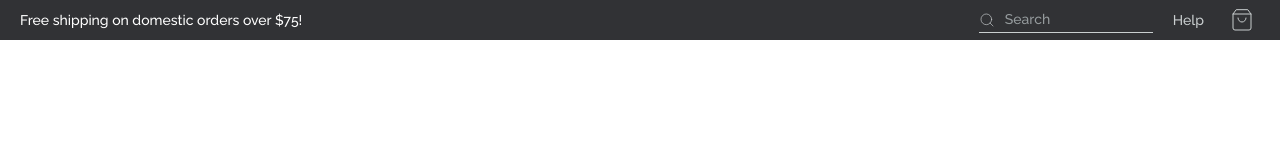
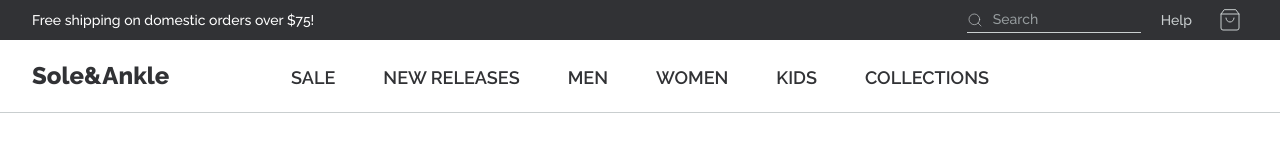
Before and after one commit to rajuplayground/sole-and-ankle, a website built with Vite: page src/index.html in a window 1280 px wide. Built offline with nearby package versions, Linux system fonts and the light colour scheme.

Commit message:
main header initial completed

```diff
--- a/src/index.html
+++ b/src/index.html
@@ -16,10 +16,9 @@
 </head>
 
 <body>
-    <header class="header">
-        <div class="max-wrapper">
+    <header>
         <div class="super-header">
-                <p>Free shipping on domestic orders over $75!</p>
+            <p class="header-ad-text">Free shipping on domestic orders over $75!</p>
             <label class="header-search">
                 <i data-feather="search" style="width: 16px; aspect-ratio: 1;"></i>
                 <input type="text" placeholder="Search" />
@@ -28,8 +27,28 @@
             <button class="img-button"><i data-feather="shopping-bag"
                     style="width: 24px; aspect-ratio: 1;"></i></button>
         </div>
+        <div class="main-header">
+            <div class="header-side">
+                <a href="#" class="logo">
+                    <h1>Sole&Ankle</h1>
+                </a>
+            </div>
+            <nav class="main-navigation">
+                <ul>
+                    <li><a href="#">Sale</a></li>
+                    <li><a href="#">New Releases</a></li>
+                    <li><a href="#">Men</a></li>
+                    <li><a href="#">Women</a></li>
+                    <li><a href="#">Kids</a></li>
+                    <li><a href="#">Collections</a></li>
+                </ul>
+            </nav>
+            <div class="header-side">
+
+            </div>
         </div>
     </header>
+
     <script>
         feather.replace()
     </script>
--- a/src/style.css
+++ b/src/style.css
@@ -26,7 +26,6 @@
     --fs-300: 1.125rem;
     --fs-400: 1.5rem;
     --fs-900: 6rem;
-
 }
 
 /*
@@ -87,18 +86,12 @@
     font-family: 'Raleway', sans-serif;
   }
 
+  a {
+    text-decoration: none;
+  }
+
   .feather {
     stroke-width: 1;
-  }
-
-  .max-wrapper {
-    max-width: 1440px;
-    padding-inline: 20px;
-    margin-inline: auto;
-  }
-
-  a {
-    text-decoration: none;
   }
 
   .img-button {
@@ -107,20 +100,19 @@
     color: inherit;
   }
 
-.header {
-    background-color: var(--clr-neutral-900);
-    color: var(--clr-neutral-300);
-    font-size: var(--fs-100);
-}
-
 .super-header {
     display: flex;
     height: 40px;
     align-items: center;
     gap: 20px;
+    background-color: var(--clr-neutral-900);
+    color: var(--clr-neutral-300);
+    font-size: var(--fs-100);
+    padding-left: 32px;
+    padding-right: 32px;
 }
 
-.super-header p {
+.header-ad-text {
     color: var(--clr-white);
 }
 
@@ -147,3 +139,42 @@
     color: var(--clr-neutral-500);
     text-transform: capitalize;
   }
+
+  .main-header {
+    display: flex;
+    padding-block: 18px;
+    align-items: baseline;
+    padding-inline: 32px;
+    border-bottom: 1px solid var(--clr-neutral-300);
+    color: var(--clr-neutral-900);
+  }
+
+  .header-side{
+    flex: 1;
+  }
+
+  .main-navigation {
+    margin-inline: auto;
+  }
+
+  .main-navigation ul {
+    display: flex;
+    list-style: none;
+    margin: 0;
+    padding: 0;
+    gap: 48px;
+  }
+
+  .main-navigation a {
+    text-transform: uppercase;
+    font-weight: var(--fw-medium);
+    font-size: var(--fs-300);
+  }
+  .logo, .main-navigation a {
+    color: inherit;
+  }
+  .logo h1 {
+    color: inherit;
+    font-size: 1.5rem;
+    font-weight: 800;
+  }
```
Lines whose indentation alone changed are shown as unchanged.
